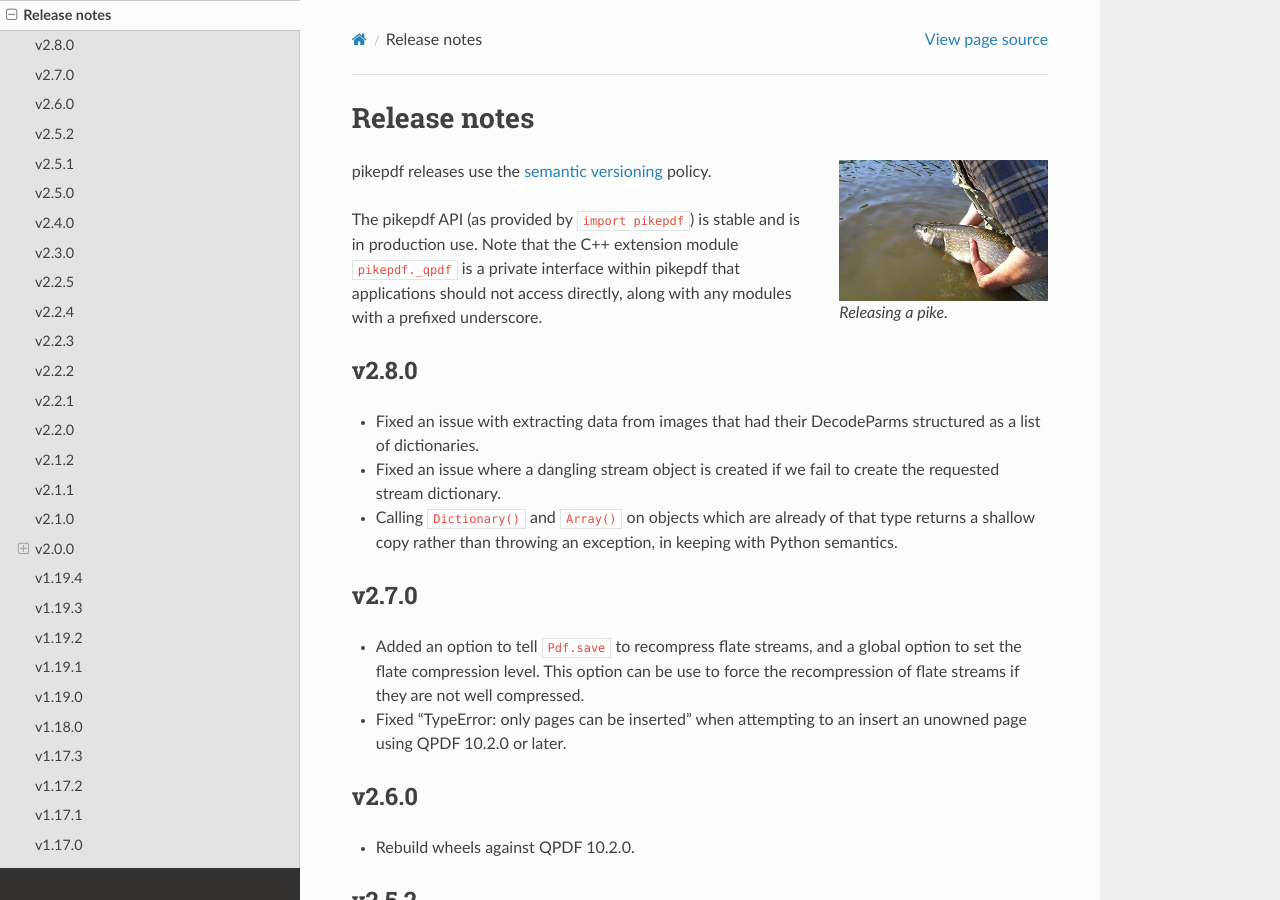
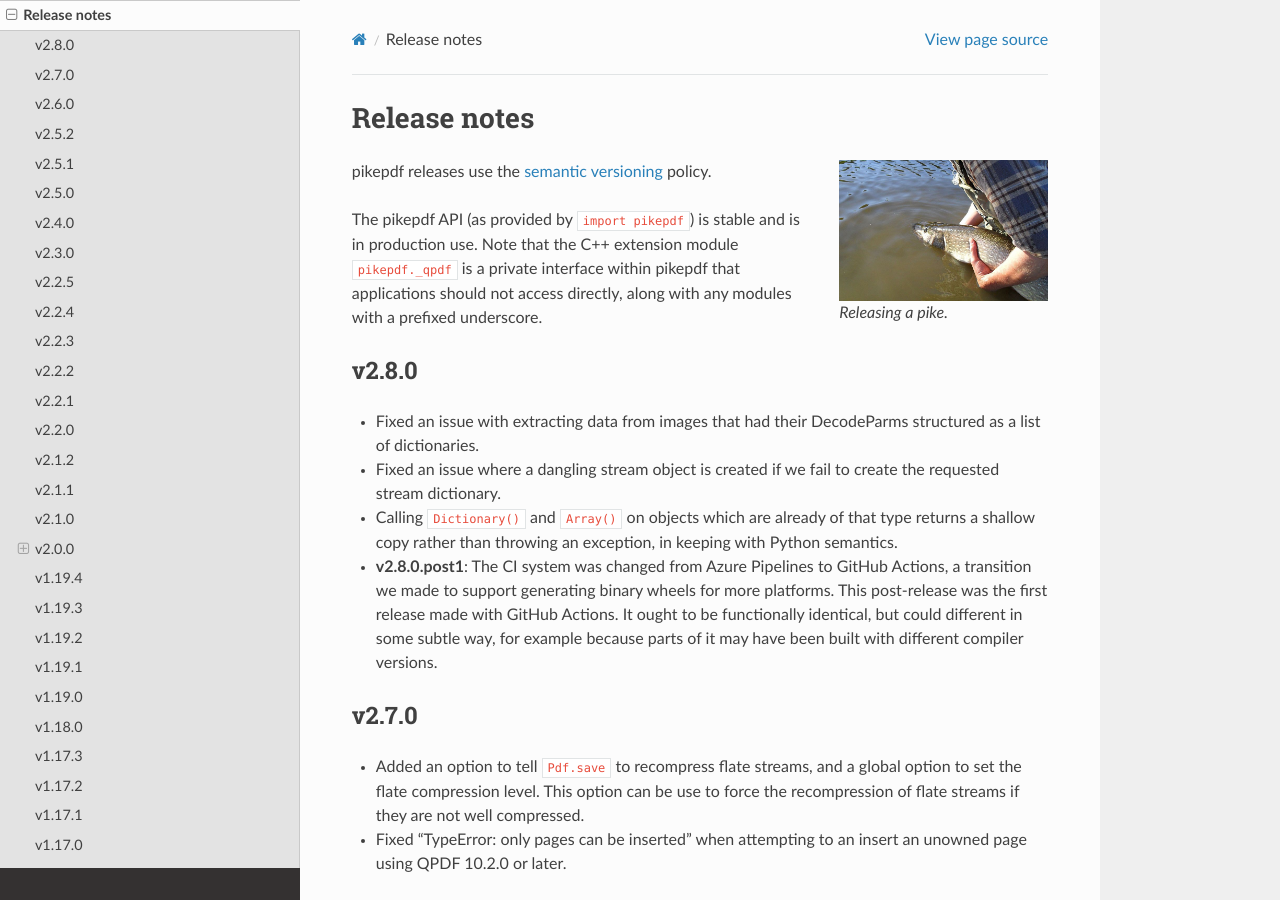
Before and after one commit to pikepdf/pikepdf, a Sphinx documentation site: the page built from docs/release_notes.rst, in a window 1280 px wide and 900 px high. Built offline with Sphinx 7.4.7 and the Read the Docs theme 2.0.0, drawn with Linux system fonts in a browser that asks for light colours; the version number could not be read and is left out.

Commit message:
Explain post release

```diff
--- a/docs/release_notes.rst
+++ b/docs/release_notes.rst
@@ -28,6 +28,11 @@ v2.8.0
 -  Calling ``Dictionary()`` and ``Array()`` on objects which are already of that
    type returns a shallow copy rather than throwing an exception, in keeping with
    Python semantics.
+-  **v2.8.0.post1**: The CI system was changed from Azure Pipelines to GitHub Actions,
+   a transition we made to support generating binary wheels for more platforms.
+   This post-release was the first release made with GitHub Actions. It ought to be
+   functionally identical, but could different in some subtle way, for example
+   because parts of it may have been built with different compiler versions.
 
 v2.7.0
 ======
```
